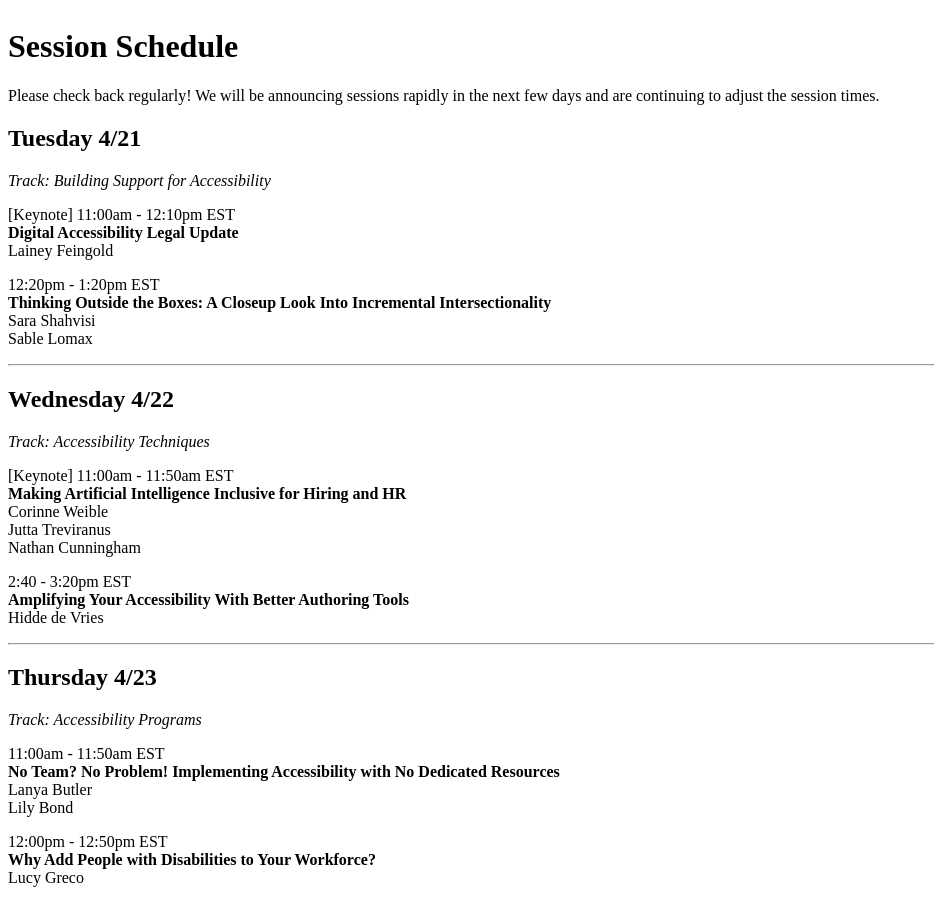
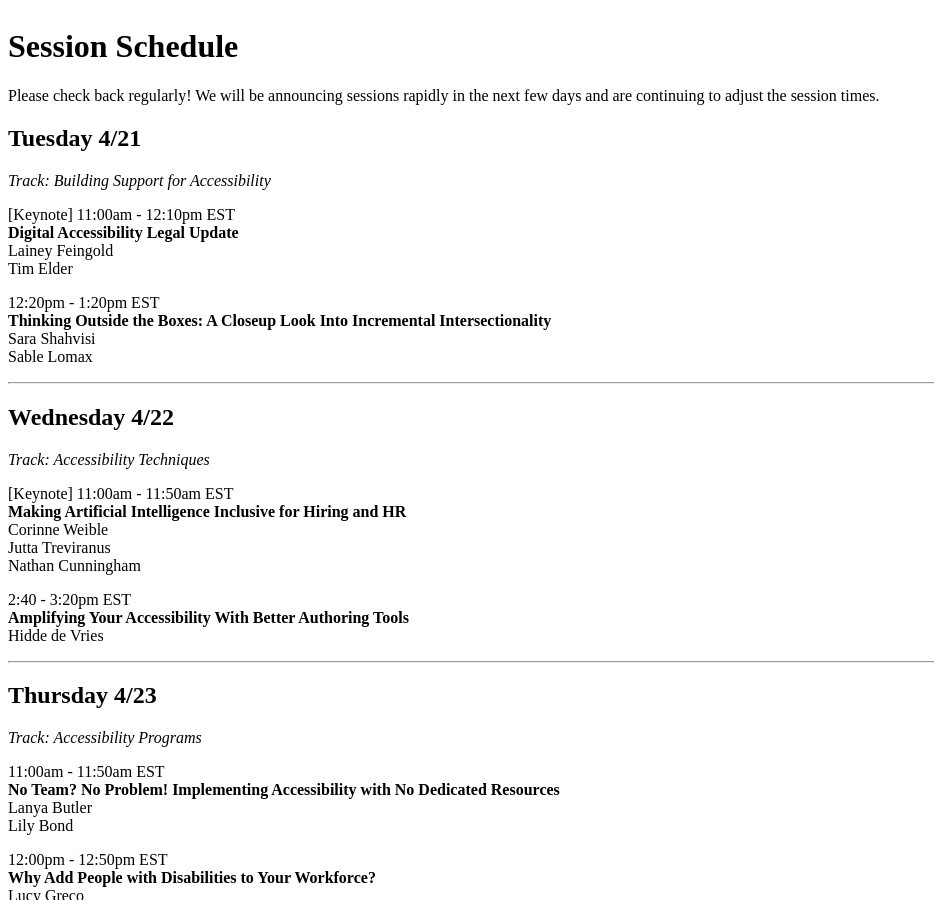
Before and after one commit to chiefkikio/AFutureDate, a Jekyll site: the page built from session_schedule.md, in a window 1280 px wide and 900 px high, scrolled down 3909 px. Shown: the whole window, without its empty margins (0-934 px from the left). Built offline with Jekyll 4.4.1, drawn with Linux system fonts in a browser that asks for light colours; Markdown is read by kramdown in place of the engine named in the settings.

Commit message:
fix(Copy)[LB] Additional speaker"

```diff
--- a/session_schedule.md
+++ b/session_schedule.md
@@ -10,7 +10,8 @@ Please check back regularly! We will be announcing sessions rapidly in the next
 
 [Keynote] 11:00am - 12:10pm EST<br>
 **Digital Accessibility Legal Update**<br>
-Lainey Feingold
+Lainey Feingold<br>
+Tim Elder
 
 12:20pm - 1:20pm EST <br>
 **Thinking Outside the Boxes: A Closeup Look Into Incremental Intersectionality**<br>
```
